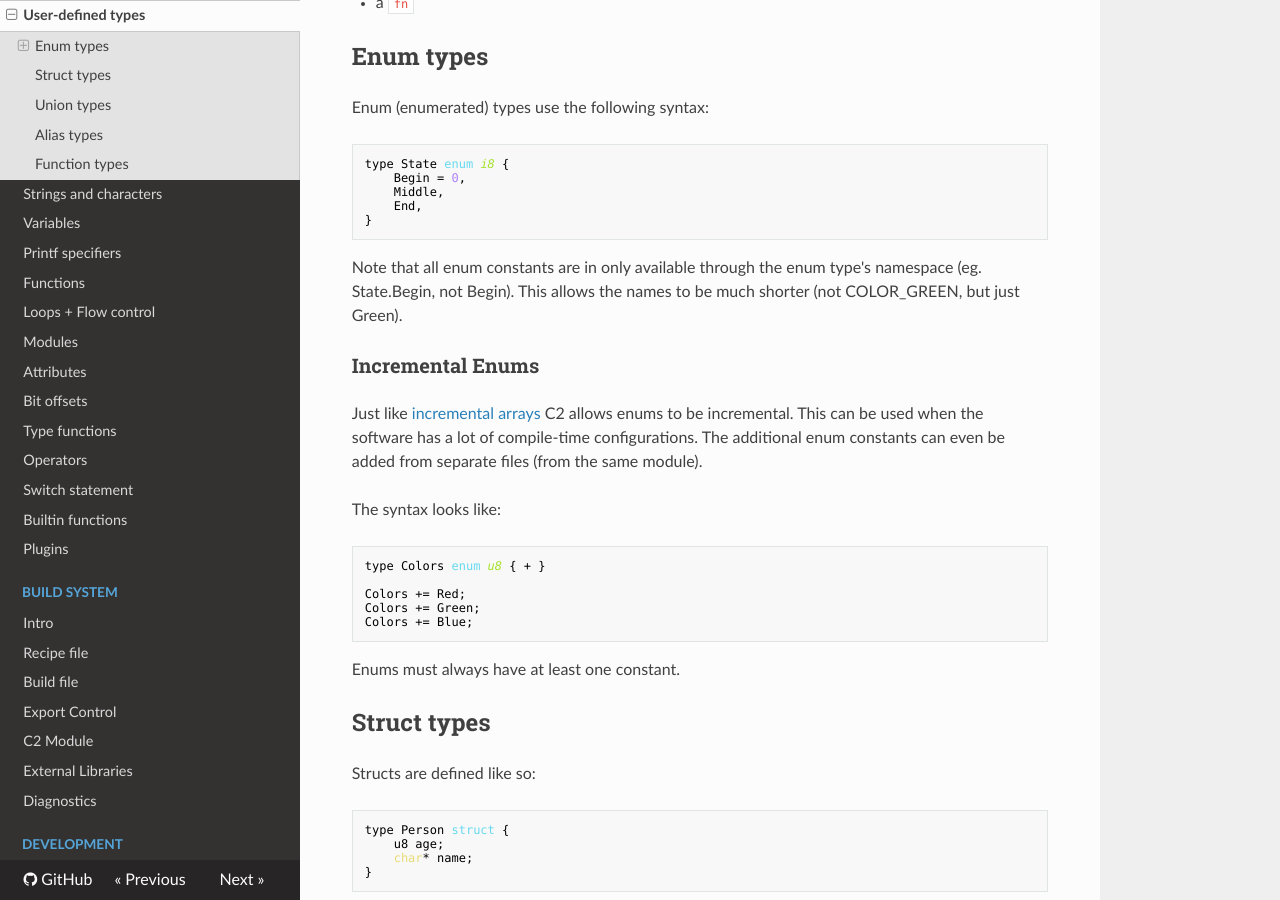
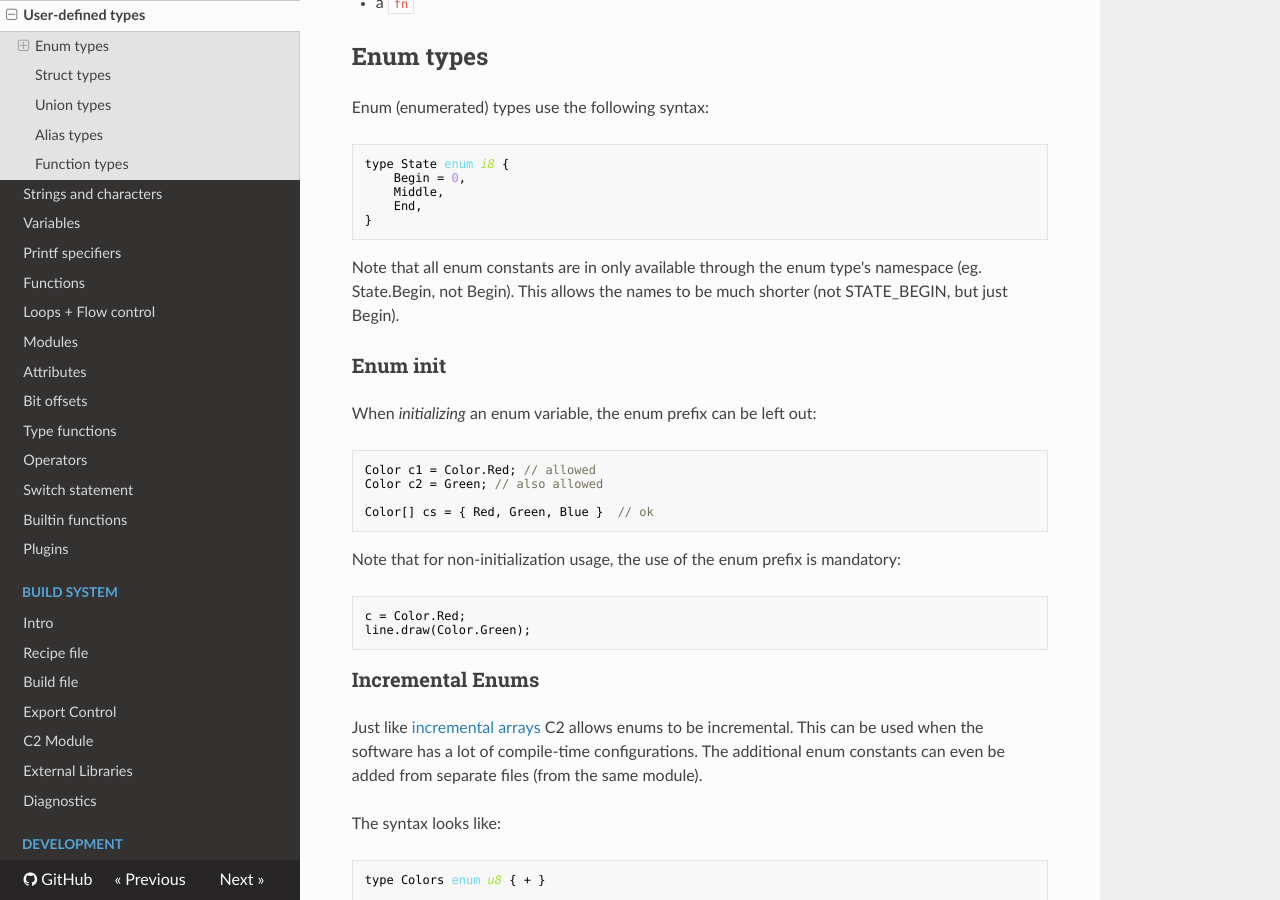
Before and after one commit to c2lang/documentation, an MkDocs documentation site: the page built from documentation/docs/language/user_types.md, in a window 1280 px wide and 900 px high, scrolled down 462 px. Built offline with MkDocs 1.6.1, drawn with Linux system fonts in a browser that asks for light colours; nearby versions of some CDN libraries; old or Windows-style settings are respelled for this version of MkDocs.

Commit message:
enum: allow initialization without enum prefix

````diff
--- a/documentation/docs/language/user_types.md
+++ b/documentation/docs/language/user_types.md
@@ -26,8 +26,25 @@ type State enum i8 {
 ```
 
 Note that all enum constants are in only available through the enum type's namespace
-(eg. State.Begin, not Begin). This allows the names to be much shorter (not COLOR_GREEN,
-but just Green).
+(eg. State.Begin, not Begin). This allows the names to be much shorter (not STATE_BEGIN,
+but just Begin).
+
+### Enum init
+When *initializing* an enum variable, the enum prefix can be left out:
+```c
+Color c1 = Color.Red; // allowed
+Color c2 = Green; // also allowed
+
+Color[] cs = { Red, Green, Blue }  // ok
+```
+
+Note that for non-initialization usage, the use of the enum prefix is mandatory:
+```c
+c = Color.Red;
+line.draw(Color.Green);
+```
+
+
 
 ### Incremental Enums
 
````
Also changed, not shown: documentation/docs/language/switch_statement.md (+1 -0 lines).
